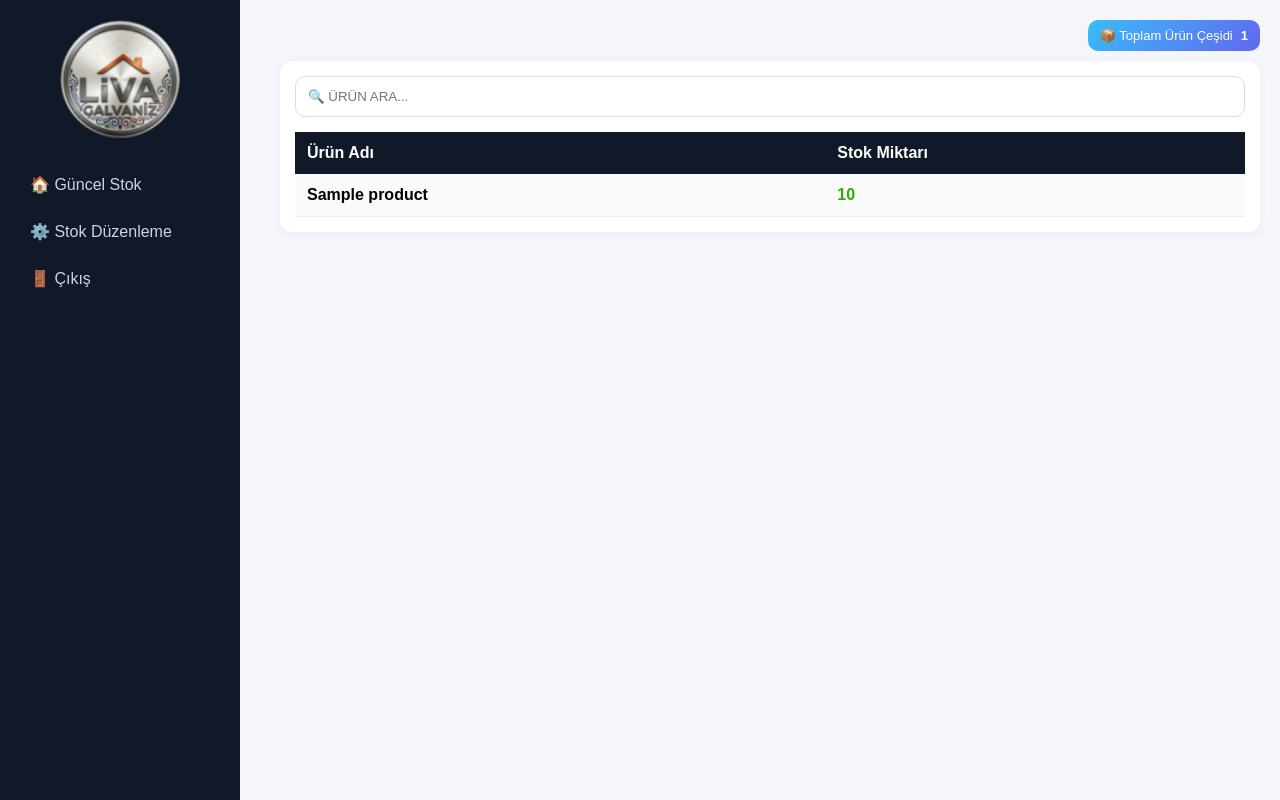
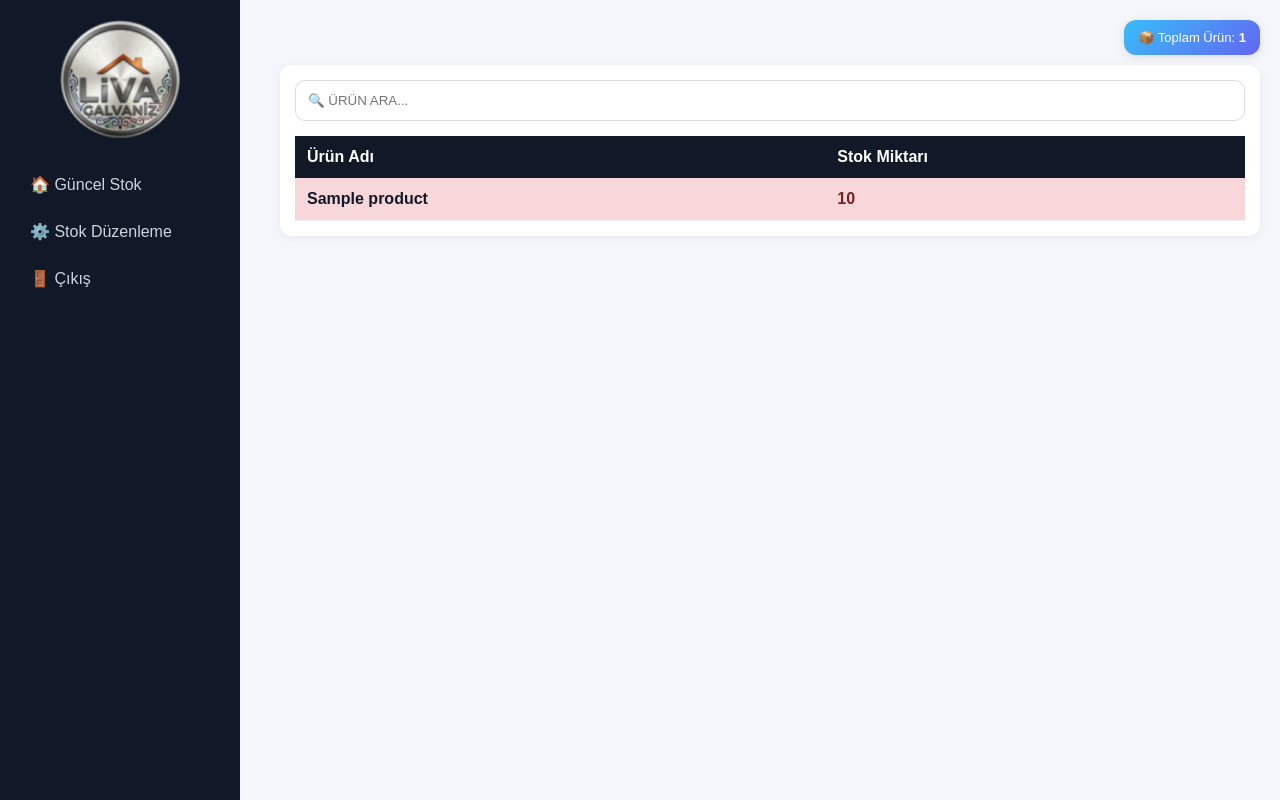
Before and after one commit to mcy53/stok-sistemi, a Flask app: page /dashboard in a window 1280 px wide. Run offline with Flask 3, Linux system fonts and the light colour scheme; the visitor is signed in with stand-in values (Sample User, id 1); tables that the repository leaves empty hold one stand-in row (values such as "Sample post").

Commit message:
dashboard.html

```diff
--- a/templates/dashboard.html
+++ b/templates/dashboard.html
@@ -36,7 +36,6 @@
 
         .logo-box img {
             width: 120px;
-            object-fit: contain;
         }
 
         .sidebar a {
@@ -67,14 +66,12 @@
         }
 
         .mini-badge {
-            display: flex;
-            align-items: center;
-            gap: 8px;
-            padding: 8px 12px;
-            border-radius: 10px;
+            padding: 10px 14px;
+            border-radius: 12px;
             font-size: 13px;
             color: white;
             background: linear-gradient(135deg, #38bdf8, #6366f1);
+            box-shadow: 0 2px 10px rgba(0,0,0,0.1);
         }
 
         .table-box {
@@ -95,6 +92,11 @@
             outline: none;
         }
 
+        .search:focus {
+            border-color: #6366f1;
+            box-shadow: 0 0 0 3px rgba(99,102,241,0.2);
+        }
+
         table {
             width: 100%;
             border-collapse: collapse;
@@ -105,6 +107,8 @@
             color: white;
             padding: 12px;
             text-align: left;
+            position: sticky;
+            top: 0;
         }
 
         td {
@@ -112,11 +116,33 @@
             border-bottom: 1px solid #eee;
         }
 
-        tr:nth-child(even) { background: #f8fafc; }
-        tr:hover { background: #e0f2fe; }
+        tr:nth-child(even) { background: #f1f5f9; }
+        tr:nth-child(odd) { background: #ffffff; }
+        tr:hover { background: #dbeafe; }
 
-        .name { font-weight: bold; }
-        .stock { color: #2dac03; font-weight: 600; }
+        /* 🔥 UYUMLU LOW STOCK RENK */
+        .low-stock {
+            background: #f8d7da !important;
+            color: #7a1f1f;
+        }
+
+        .low-stock:hover {
+            background: #f1b0b7 !important;
+        }
+
+        .name {
+            font-weight: 600;
+            color: #111827;
+        }
+
+        .stock {
+            font-weight: 700;
+            color: #16a34a;
+        }
+
+        .low-stock .stock {
+            color: #7a1f1f;
+        }
 
         /* RESPONSIVE */
         @media (max-width: 768px) {
@@ -161,7 +187,7 @@
 
     <div class="mini-info">
         <div class="mini-badge">
-            📦 Toplam Ürün Çeşidi
+            📦 Toplam Ürün:
             <strong>{{ total_products }}</strong>
         </div>
     </div>
@@ -177,7 +203,7 @@
             </tr>
 
             {% for p in products %}
-            <tr>
+            <tr class="{% if p.stock <= 400 %}low-stock{% endif %}">
                 <td class="name">{{ p.name }}</td>
                 <td class="stock">{{ "{:,}".format(p.stock).replace(",", ".") }}</td>
             </tr>
```
